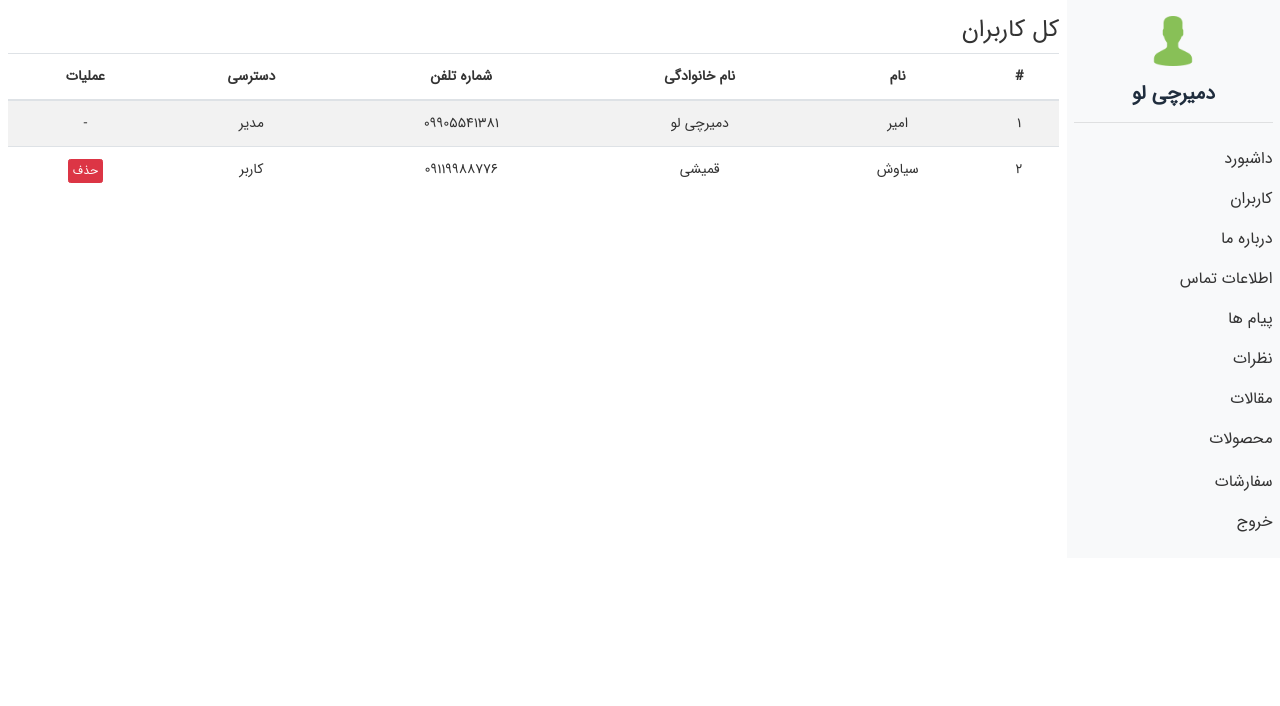
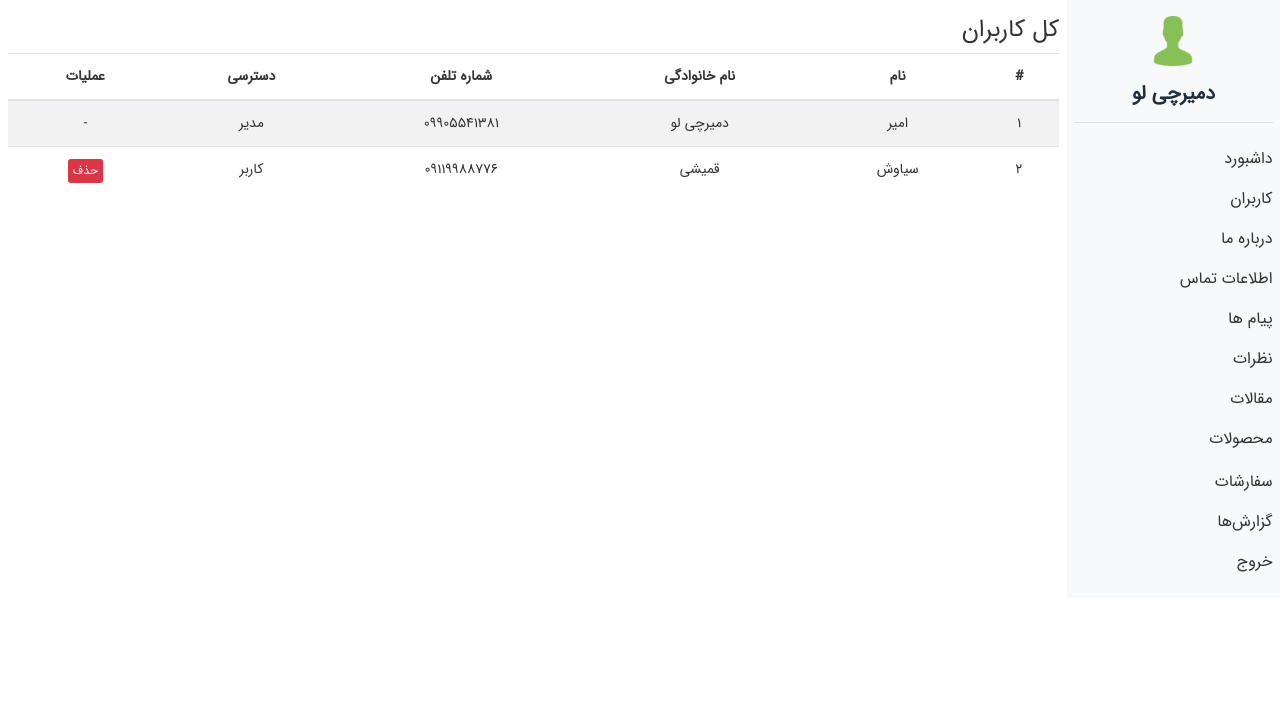
Before and after one commit to Dem-Amir-2002/Flower, a PHP site: page /chat/admin/users.php in a window 1280 px wide. Shown: the top 706 px of the page. Run offline with PHP 8.4, Linux system fonts and the light colour scheme; a user stored in the database is signed in; data comes from the database, SQL or seed files in the repository.

Commit message:
creating report tab

```diff
--- a/admin/menu.php
+++ b/admin/menu.php
@@ -5,7 +5,7 @@ $pro = $conn->query("SELECT COUNT(`pid`) as count FROM `products` WHERE `status`
 $newpro = $pro->fetch();
 ?>
 <img src="img/user.png" class="img-fluid" alt="" width="50" height="50">
-<h5 class="font-weight-bold pt-3"><?=$_SESSION['fullname']?></h5>
+<h5 class="font-weight-bold pt-3"><?= $_SESSION['fullname'] ?></h5>
 <hr>
 <!-- Menu -->
 <nav class="text-right">
@@ -48,8 +48,12 @@ $newpro = $pro->fetch();
         <i class="fas fa-box-open"></i>
     </ul>
     <div class="d-flex justify-content-between py-2">
-        <a class="d-block" href="order.php" >سفارشات</a>
+        <a class="d-block" href="order.php">سفارشات</a>
         <i class="fas fa-image "></i>
+    </div>
+    <div class="d-flex justify-content-between py-2">
+        <a class="d-block" href="reports.php">گزارش‌ها</a>
+        <i class="fas fa-chart-bar"></i>
     </div>
     <div class="d-flex justify-content-between py-2">
         <a class="d-block" href="logout.php">خروج</a>
```
